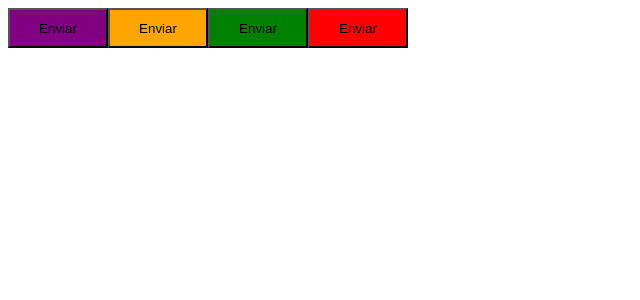
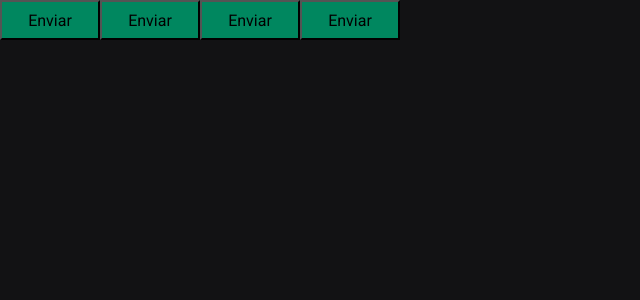
Before and after one commit to KarinaCavalcanti/React-Timer, a React (Vite) app: page / in a window 1280 px wide. Shown: the top 300 px of the page, without its empty margins (0-640 px from the left). Built offline with nearby package versions, Linux system fonts and the light colour scheme.

Commit message:
Add global styles and eslint configuration

```diff
--- a/index.html
+++ b/index.html
@@ -3,7 +3,12 @@
   <head>
     <meta charset="UTF-8" />
 
+    <link rel="preconnect" href="https://fonts.googleapis.com" />
+    <link rel="preconnect" href="https://fonts.gstatic.com" crossorigin />
+
     <meta name="viewport" content="width=device-width, initial-scale=1.0" />
+
+    <link href="https://fonts.googleapis.com/css2?family=Roboto+Mono:wght@700&family=Roboto:wght@400;700&display=swap" rel="stylesheet" />
 
     <title>Ignite Timer</title>
   </head>
--- a/package.json
+++ b/package.json
@@ -6,7 +6,8 @@
   "scripts": {
     "dev": "vite",
     "build": "tsc && vite build",
-    "preview": "vite preview"
+    "preview": "vite preview",
+    "lint": "eslint src --ext .ts,.tsx"
   },
   "dependencies": {
     "react": "^18.2.0",
@@ -14,10 +15,12 @@
     "styled-components": "^5.3.5"
   },
   "devDependencies": {
+    "@rocketseat/eslint-config": "^1.1.3",
     "@types/react": "^18.0.15",
     "@types/react-dom": "^18.0.6",
     "@types/styled-components": "^5.1.25",
     "@vitejs/plugin-react": "^2.0.0",
+    "eslint": "^8.20.0",
     "typescript": "^4.6.4",
     "vite": "^3.0.0"
   }
--- a/src/App.tsx
+++ b/src/App.tsx
@@ -1,12 +1,16 @@
-import { Button } from "./components/Button";
+import { ThemeProvider } from 'styled-components'
+import { Button } from './components/Button'
+import { GlobalStyle } from './styles/global'
+import { defaultTheme } from './styles/themes/default'
 
 export function App() {
   return (
-    <>
+    <ThemeProvider theme={defaultTheme}>
       <Button variant="primary" />
       <Button variant="secondary" />
       <Button variant="success" />
       <Button variant="danger" />
-    </>
+      <GlobalStyle />
+    </ThemeProvider>
   )
 }
--- a/src/components/Button.styles.ts
+++ b/src/components/Button.styles.ts
@@ -1,25 +1,27 @@
-import styled, { css } from "styled-components";
+import styled, { css } from 'styled-components'
 
-export type ButtonVariant = 'primary' | 'secondary' | 'success' | 'danger';
+export type ButtonVariant = 'primary' | 'secondary' | 'success' | 'danger'
 
 interface ButtonContainerProps {
-  variant: ButtonVariant;
+  variant: ButtonVariant
 }
 
 const buttonVariants = {
   primary: 'purple',
   secondary: 'orange',
   danger: 'red',
-  success: 'green'
-};
+  success: 'green',
+}
 
 export const ButtonContainer = styled.button<ButtonContainerProps>`
   width: 100px;
   height: 40px;
 
-  ${props => {
+  background-color: ${(props) => props.theme['green-500']};
+
+  /* ${(props) => {
     return css`
-      background-color: ${buttonVariants[props.variant]}
+      background-color: ${buttonVariants[props.variant]};
     `
-  }}
-`;
+  }} */
+`
--- a/src/components/Button.tsx
+++ b/src/components/Button.tsx
@@ -1,7 +1,7 @@
-import { ButtonContainer, ButtonVariant } from "./Button.styles";
+import { ButtonContainer, ButtonVariant } from './Button.styles'
 
 interface ButtonProps {
-  variant?: ButtonVariant;
+  variant?: ButtonVariant
 }
 
 export function Button({ variant = 'primary' }: ButtonProps) {
--- a/src/main.tsx
+++ b/src/main.tsx
@@ -5,5 +5,5 @@
 ReactDOM.createRoot(document.getElementById('root')!).render(
   <React.StrictMode>
     <App />
-  </React.StrictMode>
+  </React.StrictMode>,
 )
--- /dev/null
+++ b/src/styles/global.ts
@@ -0,0 +1,25 @@
+import { createGlobalStyle } from 'styled-components'
+
+export const GlobalStyle = createGlobalStyle`
+  * {
+    margin: 0;
+    padding: 0;
+    box-sizing: border-box;
+  }
+
+  :focus {
+    outline: 0;
+    box-shadow: 0 0 0 2px ${(props) => props.theme['green-500']};
+  }
+
+  body {
+    background: ${(props) => props.theme['gray-900']};
+    color: ${(props) => props.theme['gray-300']};
+  }
+
+  body, input, textarea, button {
+    font-family: 'Roboto', sans-serif;
+    font-weight: 400;
+    font-size: 1rem;
+  }
+`
--- /dev/null
+++ b/src/styles/themes/default.ts
@@ -0,0 +1,21 @@
+export const defaultTheme = {
+  white: '#FFF',
+
+  'gray-100': '#E1E1E6',
+  'gray-300': '#C4C4CC',
+  'gray-400': '#8D8D99',
+  'gray-500': '#7C7C8A',
+  'gray-600': '#323238',
+  'gray-700': '#29292E',
+  'gray-800': '#202024',
+  'gray-900': '#121214',
+
+  'green-300': '#00B37E',
+  'green-500': '#00875F',
+  'green-700': '#015F43',
+
+  'red-500': '#AB222E',
+  'red-700': '#7A1921',
+
+  'yellow-500': '#FBA94C',
+}
```
Also changed, not shown: src/@types/styles.d.ts (added, +8 -0 lines), .eslintrc.json (added), 1 other file (tests, documents, lock files or other folders).
